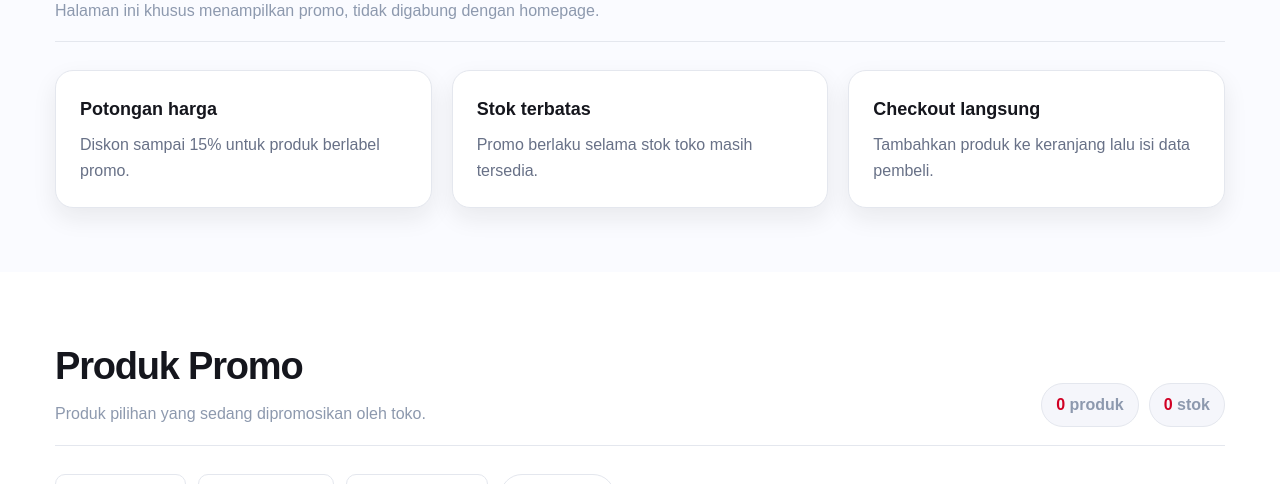
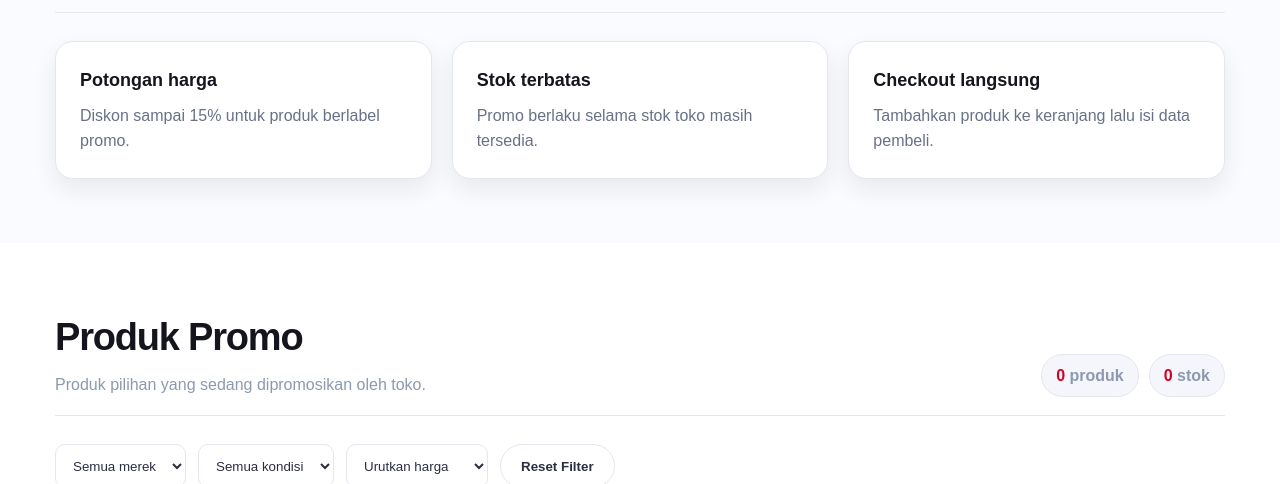
Before and after one commit to qodhilkhusain-lab/FBQ-STORE, a website: page public/promo.html in a window 1280 px wide. Shown: the part 616-1100 px from the top of the page. Drawn offline with Linux system fonts and the light colour scheme; no server answers.

Commit message:
Update promo.html

```diff
--- a/public/promo.html
+++ b/public/promo.html
@@ -67,7 +67,6 @@
         <div class="section-title">
           <div>
             <h2>Informasi Promo</h2>
-            <p>Halaman ini khusus menampilkan promo, tidak digabung dengan homepage.</p>
           </div>
         </div>
         <div class="promo-info-grid">
```
